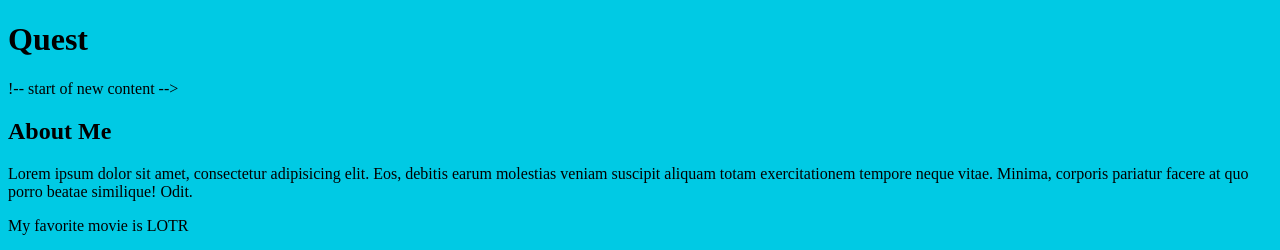
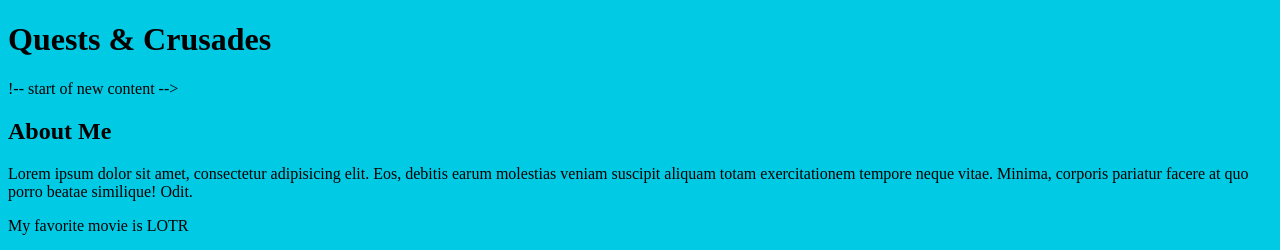
Before and after one commit to WisnuMulya/udacity-git-training, a plain HTML site: page index.html in a window 1280 px wide. Shown: the top 250 px of the page. Drawn offline with Linux system fonts and the light colour scheme.

Commit message:
Set page heading to "Quests & Crusades"

```diff
--- a/index.html
+++ b/index.html
@@ -10,7 +10,7 @@
 <body>
 
     <header>
-        <h1>Quest</h1>
+        <h1>Quests & Crusades</h1>
     </header>
 
     <div class="container">
```
